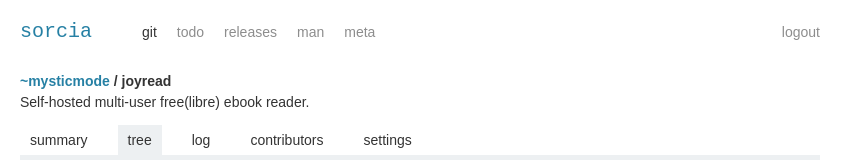
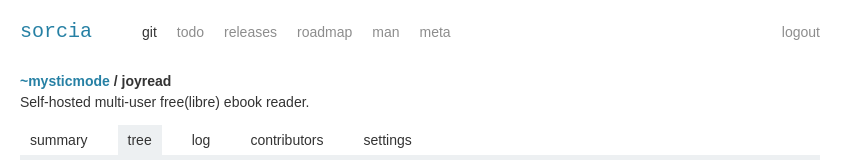
Before and after one commit to mysticmode/sorcia, a website: page templates/file-viewer.html in a window 1280 px wide. Shown: the top 160 px of the page, without its empty margins (0-863 px from the left). Drawn offline with nearby package versions, Linux system fonts and the light colour scheme; files that its build step writes are made by us from their sources; a script that the page names is missing; a web font is replaced by a local one.

Commit message:
roadmap menu on header

```diff
--- a/templates/file-viewer.html
+++ b/templates/file-viewer.html
@@ -21,6 +21,9 @@
                 </li>
                 <li>
                     <a href="" class="header__menu__item">releases</a>
+                </li>
+                <li>
+                    <a href="" class="header__menu__item">roadmap</a>
                 </li>
                 <li>
                     <a href="" class="header__menu__item">man</a>
```
Also changed, not shown: templates/index.html (+3 -0 lines), templates/login.html (+3 -0 lines), templates/repo-summary.html (+3 -0 lines), templates/repo-tree.html (+3 -0 lines).
